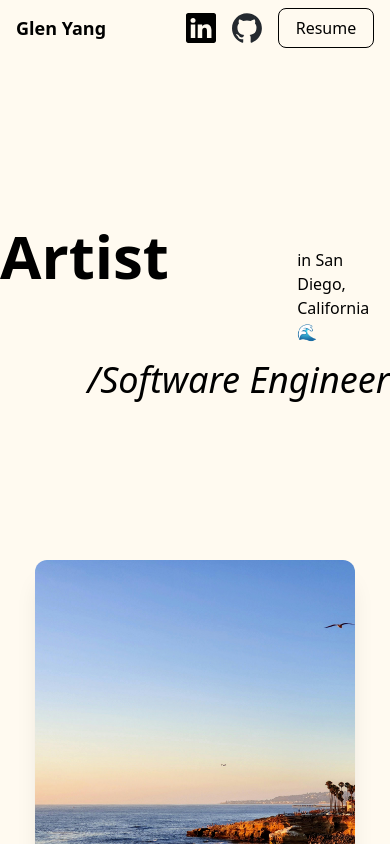
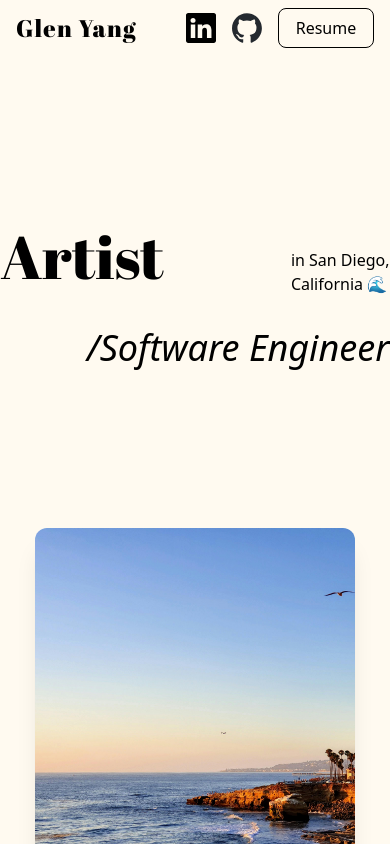
Before and after one commit to gleny4001/portfolio-2.0, a React (Vite) app: page / in a window 390 px wide. Shown: the top 844 px of the page. Built offline with nearby package versions, Linux system fonts and the light colour scheme.

Commit message:
add font

```diff
--- a/src/components/Header.tsx
+++ b/src/components/Header.tsx
@@ -3,7 +3,7 @@ import LinkedInIcon from '../assets/header/linkedin';
 const Header: React.FC = () => {
     return (
       <header className="w-full h-14 flex justify-between items-center px-4">
-        <h1 className="text-lg font-bold">Glen Yang</h1>
+        <h1 className="text-2xl font-abrilFatface tracking-wider">Glen Yang</h1>
         <nav className="flex flex-row space-x-4 justify-center items-center">
             <a target="_blank" href="https://www.linkedin.com/in/glenyang/">
             <LinkedInIcon/>
--- a/src/components/Title.tsx
+++ b/src/components/Title.tsx
@@ -8,21 +8,21 @@ const Title: React.FC = () => {
           <h1 className="text-6xl md:text-9xl lg:text-[10rem] font-bold leading-tight overflow-hidden">
             <span className="inline-flex flex-col h-[1.6em] overflow-hidden ">
               <ul className="block animate-text-slide text-left leading-tight space-y-6 min-w-fit">
-                <li className=" flex items-center">Designer</li>
-                <li className="flex items-center">Artist</li>
-                <li className=" flex items-center">Frontend</li>
-                <li className=" flex items-center">Fullstack</li>
-                <li className="flex items-center">Innovator</li>
-                <li className=" flex items-center">Leader</li>
-                <li className="flex items-center">Engineer</li>
-                <li className="flex items-center" aria-hidden="true">Designer</li>
+                <li className=" flex items-center font-abrilFatface font-normal">Designer</li>
+                <li className="flex items-center font-abrilFatface font-normal">Artist</li>
+                <li className=" flex items-center font-abrilFatface font-normal">Frontend</li>
+                <li className=" flex items-center font-abrilFatface font-normal">Fullstack</li>
+                <li className="flex items-center font-abrilFatface font-normal">Innovator</li>
+                <li className=" flex items-center font-abrilFatface font-normal">Leader</li>
+                <li className="flex items-center font-abrilFatface font-normal">Engineer</li>
+                <li className="flex items-center font-abrilFatface font-normal" aria-hidden="true">Designer</li>
 
               </ul>
             </span>
           </h1>
           <div className="ml-4">
-            <p className="text-md sm:text-lg">in San Diego,</p>
-            <p className="text-md sm:text-lg">California 🌊</p>
+            <p className="text-md sm:text-lg font-medium">in San Diego,</p>
+            <p className="text-md sm:text-lg font-medium">California 🌊</p>
           </div>
         </div>
         <h2 className="text-4xl md:text-7xl lg:text-8xl xl:text-9xl font-light italic mt-4 text-right">/Software Engineer</h2>
--- a/src/input.css
+++ b/src/input.css
@@ -1,3 +1,7 @@
+/*fonts*/
+@import url('https://fonts.googleapis.com/css2?family=Abril+Fatface&display=swap');/*Abril Fatface
+*/
+
 @tailwind base;
 @tailwind components;
 @tailwind utilities;
--- a/tailwind.config.js
+++ b/tailwind.config.js
@@ -46,7 +46,9 @@ export default {
       },
     },
 
-
+    fontFamily: {
+      'abrilFatface': ['Abril Fatface'],
+    }
 
   },
   plugins: [],
```
